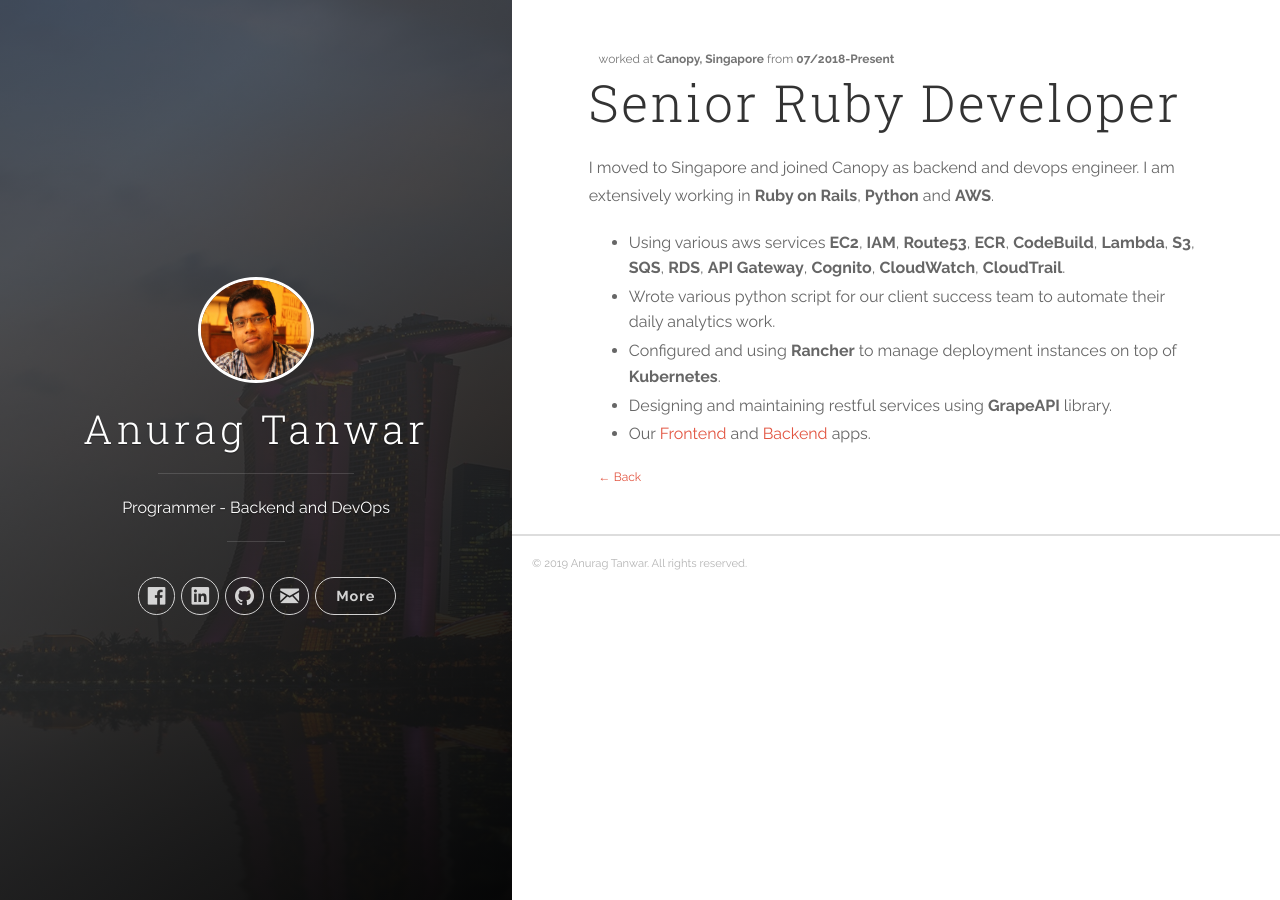
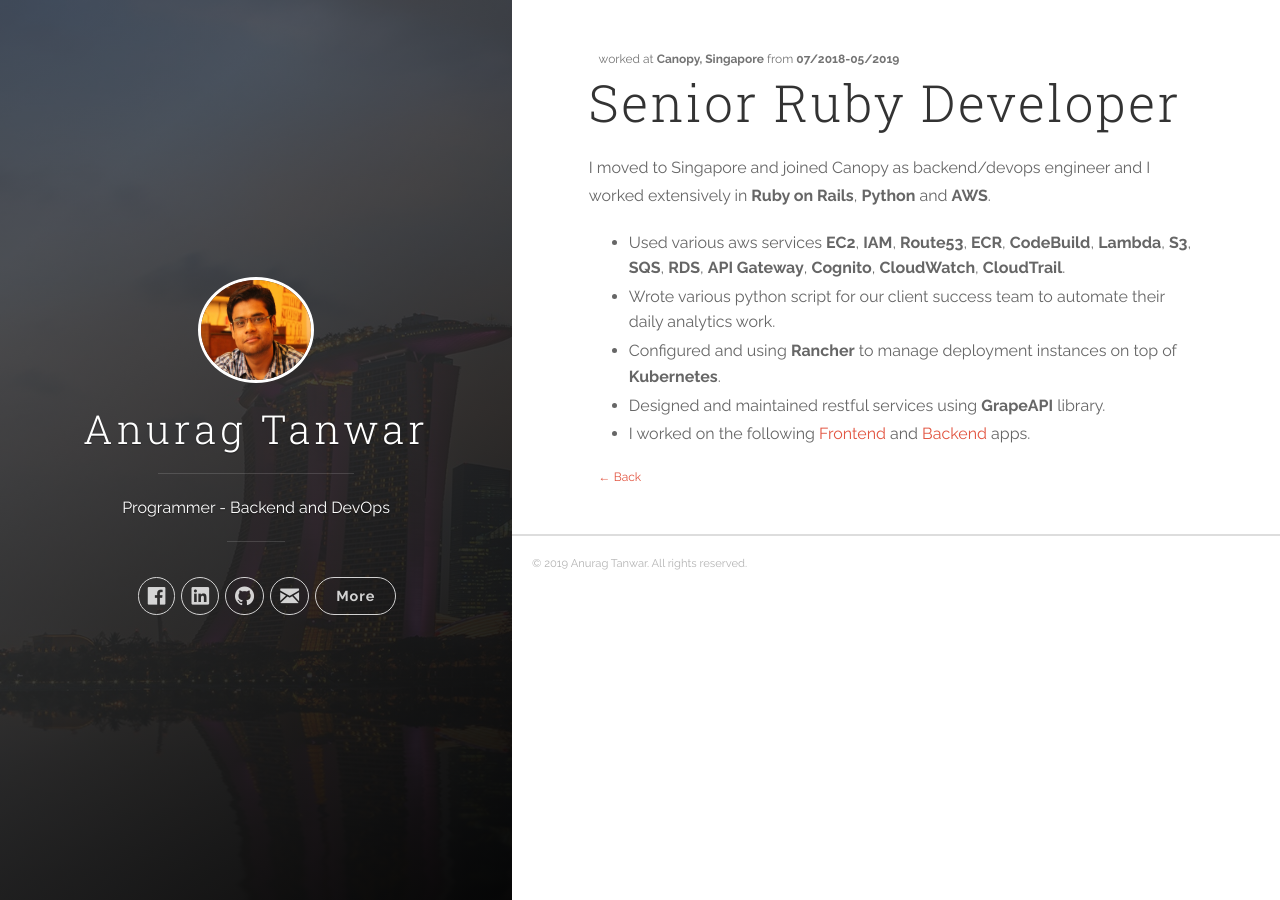
Before and after one commit to anurag21tanwar/anurag21tanwar.github.io, a Jekyll site: the page built from _posts/2019-01-20-srd-can.markdown, in a window 1280 px wide. Built offline with Jekyll 4.4.1, drawn with Linux system fonts in a browser that asks for light colours.

Commit message:
Some updates

```diff
--- a/_posts/2019-01-19-tl-inc.markdown
+++ b/_posts/2019-01-19-tl-inc.markdown
@@ -9,7 +9,7 @@ to dev and ops team ensuring timely delivery with quality.
 - Led and worked with team of developers to deliver high
 quality software using **Agile** methodology.
 - Provided guidance to developers in technical design
-and strategy with architecture best practices.
+and strategy with architectural best practices.
 - Led by example and involve in hands-on
 application development and deployment.
 - **Dockerized** the platform.
--- a/_posts/2019-01-20-srd-can.markdown
+++ b/_posts/2019-01-20-srd-can.markdown
@@ -1,18 +1,17 @@
 ---
 title: Senior Ruby Developer
-duration: 07/2018-Present
+duration: 07/2018-05/2019
 company: Canopy, Singapore
 ---
 
-I moved to Singapore and joined Canopy as backend and
-devops engineer. I am extensively working in **Ruby on Rails**, **Python** and **AWS**.
-- Using various aws services **EC2**, **IAM**, **Route53**, **ECR**,
+I moved to Singapore and joined Canopy as backend/devops engineer and I worked extensively in **Ruby on Rails**, **Python** and **AWS**.
+- Used various aws services **EC2**, **IAM**, **Route53**, **ECR**,
 **CodeBuild**, **Lambda**, **S3**, **SQS**, **RDS**,
 **API Gateway**, **Cognito**, **CloudWatch**, **CloudTrail**.
 - Wrote various python script for our client success team to automate
 their daily analytics work.
 - Configured and using **Rancher** to manage deployment instances
 on top of **Kubernetes**.
-- Designing and maintaining restful services using **GrapeAPI**
+- Designed and maintained restful services using **GrapeAPI**
 library.
-- Our [Frontend](https://canopy.cloud/) and [Backend](https://api.canopy.cloud/) apps.
+- I worked on the following [Frontend](https://canopy.cloud/) and [Backend](https://api.canopy.cloud/) apps.
```
Also changed, not shown: _posts/2019-01-21-ba-cts.markdown (added, +8 -0 lines).
